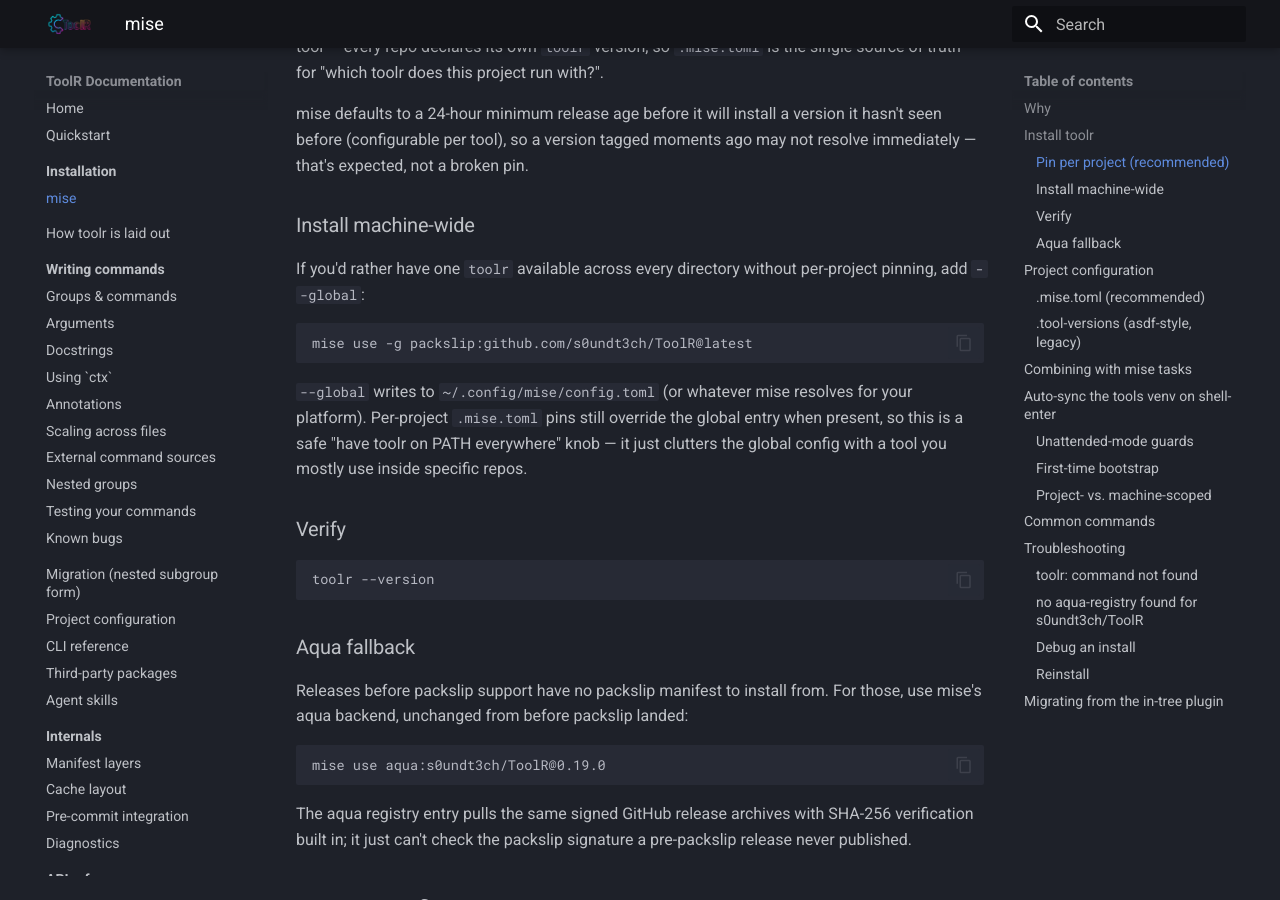
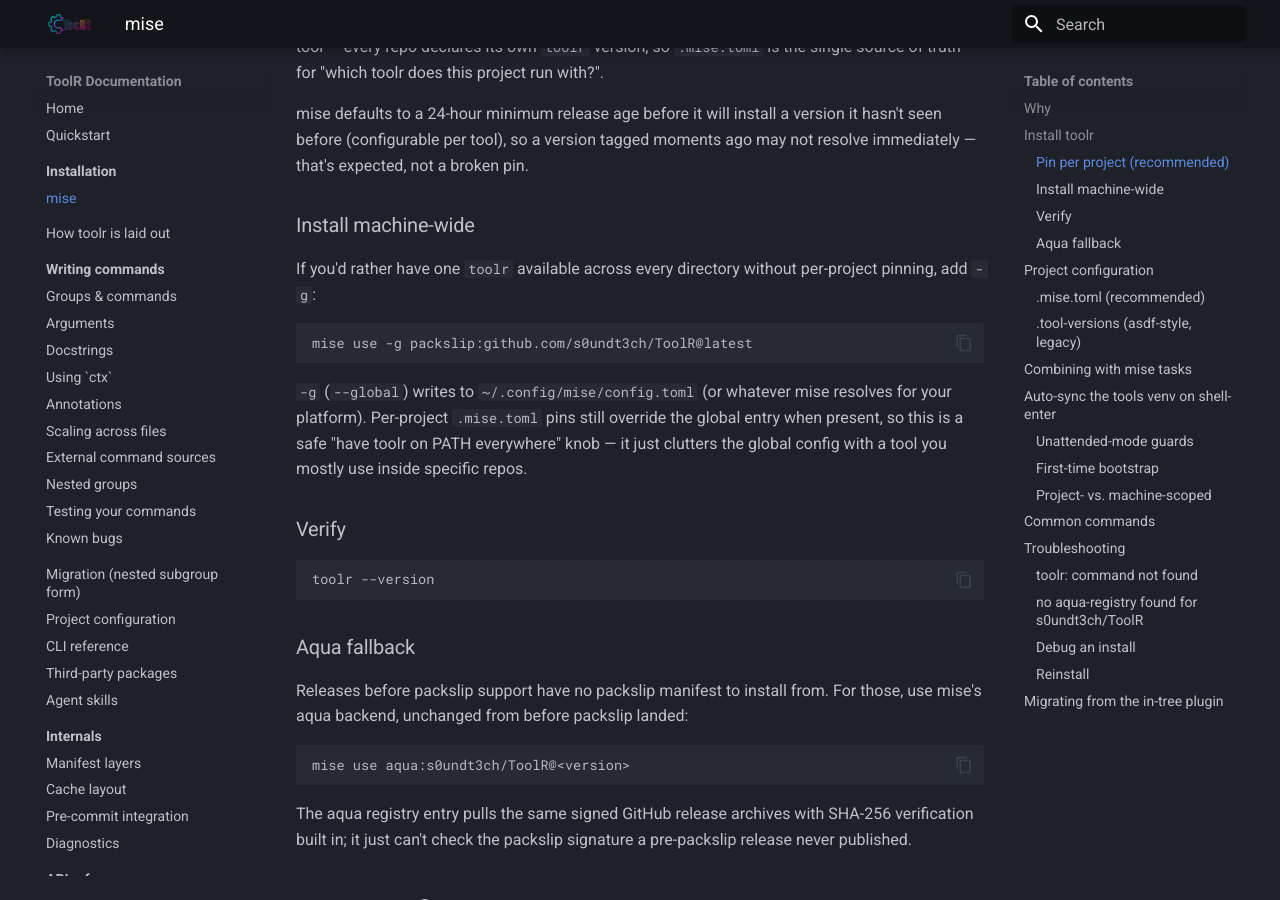
Before and after one commit to s0undt3ch/ToolR, an MkDocs documentation site: the page built from docs/installation/mise.md, in a window 1280 px wide and 900 px high, scrolled down 995 px. Built offline with MkDocs 1.6.1 and Material for MkDocs 9.7.7, drawn with Linux system fonts in a browser that asks for light colours.

Commit message:
docs(mise): don't imply a version cut-over in the aqua fallback example

````diff
--- a/docs/installation/mise.md
+++ b/docs/installation/mise.md
@@ -48,13 +48,13 @@
 ### Install machine-wide
 
 If you'd rather have one `toolr` available across every directory
-without per-project pinning, add `--global`:
+without per-project pinning, add `-g`:
 
 ```sh
 mise use -g packslip:github.com/s0undt3ch/ToolR@latest
 ```
 
-`--global` writes to `~/.config/mise/config.toml` (or whatever
+`-g` (`--global`) writes to `~/.config/mise/config.toml` (or whatever
 mise resolves for your platform). Per-project `.mise.toml` pins
 still override the global entry when present, so this is a safe
 "have toolr on PATH everywhere" knob — it just clutters the
@@ -73,7 +73,7 @@
 packslip landed:
 
 ```sh
-mise use aqua:s0undt3ch/ToolR@0.19.0
+mise use aqua:s0undt3ch/ToolR@<version>
 ```
 
 The aqua registry entry pulls the same signed GitHub release archives
````
